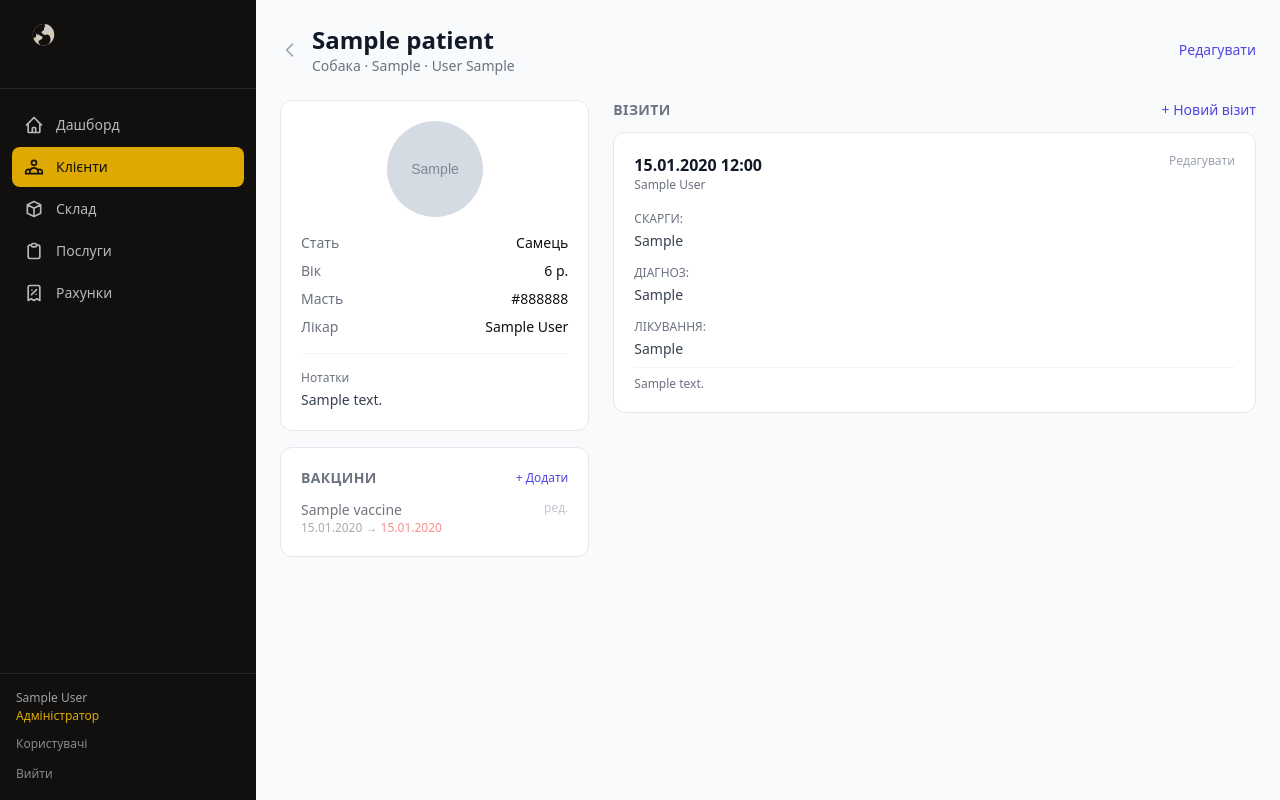
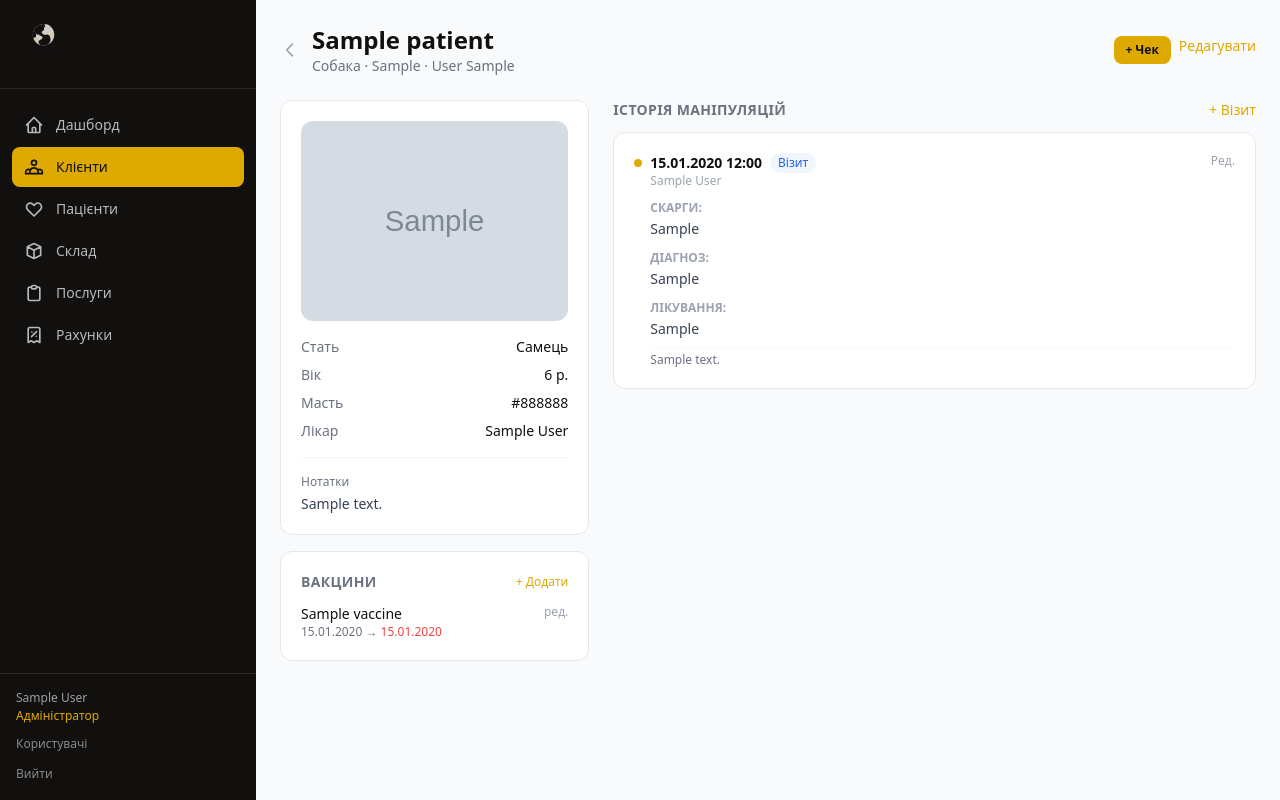
Before and after one commit to PiGYk/kizuna-crm, a Django app: page /clients/patients/1/ in a window 1280 px wide. Run offline with Django 4.2, Linux system fonts and the light colour scheme; a user stored in the database is signed in; tables that the repository leaves empty hold one stand-in row (values such as "Sample post"); grey boxes marked "Sample" are stand-in pictures; some libraries are stand-ins or nearby versions.

Commit message:
feat: clients UX overhaul — patients tab, photos, history
- New global /clients/patients/ page with photo thumbnails, owner, breed, doctor
- Sidebar: added "Пацієнти" nav item (heart icon)
- Client list: patient mini-avatars with photos instead of plain text badges
- Client detail: show last_name + first_name, clickable patient photo-badges in header
- Patient card: full manipulation history (visits + paid invoices with line items)
- Patient card: wider photo display, "+ Чек" quick action button
- Fixed all indigo → brand-gold/brand-dark color inconsistencies

Co-Authored-By: Claude Sonnet 4.6 <noreply@anthropic.com>

```diff
--- a/apps/clients/urls.py
+++ b/apps/clients/urls.py
@@ -5,6 +5,7 @@ app_name = 'clients'
 
 urlpatterns = [
     path('', views.ClientListView.as_view(), name='list'),
+    path('patients/', views.PatientListView.as_view(), name='patient_list'),
     path('create/', views.ClientCreateView.as_view(), name='create'),
     path('<int:pk>/', views.ClientDetailView.as_view(), name='detail'),
     path('<int:pk>/edit/', views.ClientUpdateView.as_view(), name='edit'),
--- a/apps/clients/views.py
+++ b/apps/clients/views.py
@@ -8,6 +8,30 @@ from django.contrib.auth.decorators import login_required
 
 from .forms import ClientForm, PatientForm, VisitForm, VaccineForm
 from .models import Client, Patient, Visit, Vaccine
+
+
+class PatientListView(LoginRequiredMixin, ListView):
+    model = Patient
+    template_name = 'clients/patient_list.html'
+    context_object_name = 'patients'
+    paginate_by = 40
+
+    def get_queryset(self):
+        qs = Patient.objects.select_related('client', 'assigned_doctor')
+        q = self.request.GET.get('q', '').strip()
+        if q:
+            qs = qs.filter(
+                Q(name__icontains=q) |
+                Q(client__first_name__icontains=q) |
+                Q(client__last_name__icontains=q) |
+                Q(breed__icontains=q)
+            )
+        return qs
+
+    def get_context_data(self, **kwargs):
+        ctx = super().get_context_data(**kwargs)
+        ctx['q'] = self.request.GET.get('q', '')
+        return ctx
 
 
 class ClientListView(LoginRequiredMixin, ListView):
@@ -103,6 +127,7 @@ class PatientDetailView(LoginRequiredMixin, DetailView):
         ctx = super().get_context_data(**kwargs)
         ctx['visits'] = self.object.visits.select_related('doctor').all()
         ctx['vaccines'] = self.object.vaccines.select_related('doctor').all()
+        ctx['invoices'] = self.object.invoices.select_related('doctor').filter(status='paid').all()
         ctx['visit_form'] = VisitForm(initial={'doctor': self.request.user})
         ctx['vaccine_form'] = VaccineForm(initial={'doctor': self.request.user})
         return ctx
--- a/templates/base.html
+++ b/templates/base.html
@@ -47,6 +47,11 @@
         <svg class="w-5 h-5 shrink-0" fill="none" stroke="currentColor" viewBox="0 0 24 24"><path stroke-linecap="round" stroke-linejoin="round" stroke-width="2" d="M17 20h5v-2a3 3 0 00-5.356-1.857M17 20H7m10 0v-2c0-.656-.126-1.283-.356-1.857M7 20H2v-2a3 3 0 015.356-1.857M7 20v-2c0-.656.126-1.283.356-1.857m0 0a5.002 5.002 0 019.288 0M15 7a3 3 0 11-6 0 3 3 0 016 0z"/></svg>
         Клієнти
       </a>
+      <a href="{% url 'clients:patient_list' %}" class="flex items-center gap-3 px-3 py-2.5 rounded-lg text-sm font-medium transition-colors
+        {% if request.resolver_match.url_name == 'patient_list' %}bg-brand-gold text-brand-dark{% else %}text-white/70 hover:bg-white/10 hover:text-white{% endif %}">
+        <svg class="w-5 h-5 shrink-0" fill="none" stroke="currentColor" viewBox="0 0 24 24"><path stroke-linecap="round" stroke-linejoin="round" stroke-width="2" d="M4.318 6.318a4.5 4.5 0 000 6.364L12 20.364l7.682-7.682a4.5 4.5 0 00-6.364-6.364L12 7.636l-1.318-1.318a4.5 4.5 0 00-6.364 0z"/></svg>
+        Пацієнти
+      </a>
       <a href="{% url 'inventory:list' %}" class="flex items-center gap-3 px-3 py-2.5 rounded-lg text-sm font-medium transition-colors
         {% if 'inventory' in request.resolver_match.app_name %}bg-brand-gold text-brand-dark{% else %}text-white/70 hover:bg-white/10 hover:text-white{% endif %}">
         <svg class="w-5 h-5 shrink-0" fill="none" stroke="currentColor" viewBox="0 0 24 24"><path stroke-linecap="round" stroke-linejoin="round" stroke-width="2" d="M20 7l-8-4-8 4m16 0l-8 4m8-4v10l-8 4m0-10L4 7m8 4v10M4 7v10l8 4"/></svg>
@@ -89,6 +94,7 @@
     <div id="mobile-menu" class="hidden md:hidden bg-brand-dark border-b border-white/10 px-4 py-2 space-y-0.5">
       <a href="{% url 'dashboard' %}" class="block px-3 py-2 rounded-lg text-sm text-white/70 hover:bg-white/10 hover:text-white">Дашборд</a>
       <a href="{% url 'clients:list' %}" class="block px-3 py-2 rounded-lg text-sm text-white/70 hover:bg-white/10 hover:text-white">Клієнти</a>
+      <a href="{% url 'clients:patient_list' %}" class="block px-3 py-2 rounded-lg text-sm text-white/70 hover:bg-white/10 hover:text-white">Пацієнти</a>
       <a href="{% url 'inventory:list' %}" class="block px-3 py-2 rounded-lg text-sm text-white/70 hover:bg-white/10 hover:text-white">Склад</a>
       <a href="{% url 'services:list' %}" class="block px-3 py-2 rounded-lg text-sm text-white/70 hover:bg-white/10 hover:text-white">Послуги</a>
       <a href="{% url 'billing:list' %}" class="block px-3 py-2 rounded-lg text-sm text-white/70 hover:bg-white/10 hover:text-white">Рахунки</a>
--- a/templates/clients/form.html
+++ b/templates/clients/form.html
@@ -43,7 +43,7 @@
       </div>
       <div class="flex gap-3 pt-2">
         <button type="submit"
-          class="bg-indigo-600 text-white px-6 py-2.5 rounded-lg text-sm font-medium hover:bg-indigo-700 transition-colors">
+          class="bg-brand-gold text-brand-dark px-6 py-2.5 rounded-lg text-sm font-semibold hover:brightness-95 transition-all">
           Зберегти
         </button>
         <a href="{% url 'clients:list' %}"
--- a/templates/clients/patient_detail.html
+++ b/templates/clients/patient_detail.html
@@ -8,26 +8,34 @@
     <svg class="w-5 h-5" fill="none" stroke="currentColor" viewBox="0 0 24 24"><path stroke-linecap="round" stroke-linejoin="round" stroke-width="2" d="M15 19l-7-7 7-7"/></svg>
   </a>
   <div class="flex-1">
-    <h1 class="text-2xl font-bold text-gray-900">{{ patient.name }}</h1>
+    <h1 class="text-2xl font-bold text-brand-dark">{{ patient.name }}</h1>
     <p class="text-sm text-gray-500">
       {{ patient.get_species_display }}{% if patient.breed %} · {{ patient.breed }}{% endif %}
-      · <a href="{% url 'clients:detail' patient.client.pk %}" class="hover:text-indigo-600">{{ patient.client.full_name }}</a>
+      · <a href="{% url 'clients:detail' patient.client.pk %}" class="hover:text-brand-gold">{{ patient.client.full_name }}</a>
     </p>
   </div>
+  <div class="flex gap-2">
+    <a href="{% url 'billing:create' %}?patient={{ patient.pk }}"
+       class="bg-brand-gold text-brand-dark px-3 py-1.5 rounded-lg text-xs font-semibold hover:brightness-95">
+      + Чек
+    </a>
     <a href="{% url 'clients:patient_edit' patient.pk %}"
-     class="text-sm text-indigo-600 hover:text-indigo-800 font-medium">Редагувати</a>
+       class="text-sm text-brand-gold hover:text-brand-dark font-medium">Редагувати</a>
+  </div>
 </div>
 
 <div class="grid grid-cols-1 md:grid-cols-3 gap-6">
 
-  <!-- Patient info -->
+  <!-- Ліва колонка: інфо + вакцини -->
   <div class="space-y-4">
+
+    <!-- Фото + дані -->
     <div class="bg-white rounded-xl border border-gray-200 p-5">
       {% if patient.photo %}
         <img src="{{ patient.photo.url }}" alt="{{ patient.name }}"
-             class="w-24 h-24 rounded-full object-cover mx-auto mb-4">
+             class="w-full max-h-52 rounded-xl object-cover mb-4">
       {% else %}
-        <div class="w-24 h-24 rounded-full bg-indigo-50 flex items-center justify-center mx-auto mb-4 text-4xl">
+        <div class="w-20 h-20 rounded-xl bg-brand-gold/10 flex items-center justify-center mx-auto mb-4 text-4xl">
           {% if patient.species == 'cat' %}🐱{% elif patient.species == 'dog' %}🐶{% elif patient.species == 'rabbit' %}🐰{% elif patient.species == 'bird' %}🐦{% else %}🐾{% endif %}
         </div>
       {% endif %}
@@ -45,15 +53,14 @@
       {% endif %}
     </div>
 
-    <!-- Vaccines -->
+    <!-- Вакцини -->
     <div class="bg-white rounded-xl border border-gray-200 p-5">
       <div class="flex items-center justify-between mb-3">
         <h2 class="text-sm font-semibold text-gray-500 uppercase tracking-wide">Вакцини</h2>
         <button onclick="document.getElementById('vaccine-form').classList.toggle('hidden')"
-                class="text-xs text-indigo-600 hover:text-indigo-800 font-medium">+ Додати</button>
+                class="text-xs text-brand-gold hover:text-brand-dark font-medium">+ Додати</button>
       </div>
 
-      <!-- Add vaccine form -->
       <div id="vaccine-form" class="hidden mb-4 pb-4 border-b border-gray-100">
         <form method="post" action="{% url 'clients:vaccine_create' patient.pk %}">
           {% csrf_token %}
@@ -82,26 +89,25 @@
             </div>
           </div>
           <button type="submit"
-            class="mt-3 w-full bg-indigo-600 text-white py-2 rounded-lg text-sm font-medium hover:bg-indigo-700">
+            class="mt-3 w-full bg-brand-gold text-brand-dark py-2 rounded-lg text-sm font-semibold hover:brightness-95">
             Зберегти
           </button>
         </form>
       </div>
 
-      <!-- Vaccines list -->
       {% if vaccines %}
         <div class="space-y-2">
           {% for v in vaccines %}
-          <div class="flex items-start justify-between text-sm {% if v.is_overdue %}opacity-60{% endif %}">
+          <div class="flex items-start justify-between text-sm">
             <div>
-              <div class="font-medium text-gray-900">{{ v.name }}</div>
+              <div class="font-medium text-brand-dark">{{ v.name }}</div>
               <div class="text-xs text-gray-500">{{ v.date|date:"d.m.Y" }}
                 {% if v.next_date %}
                   → <span class="{% if v.is_overdue %}text-red-500 font-medium{% endif %}">{{ v.next_date|date:"d.m.Y" }}</span>
                 {% endif %}
               </div>
             </div>
-            <a href="{% url 'clients:vaccine_edit' v.pk %}" class="text-xs text-gray-400 hover:text-indigo-600 shrink-0 ml-2">ред.</a>
+            <a href="{% url 'clients:vaccine_edit' v.pk %}" class="text-xs text-gray-400 hover:text-brand-gold shrink-0 ml-2">ред.</a>
           </div>
           {% endfor %}
         </div>
@@ -111,57 +117,100 @@
     </div>
   </div>
 
-  <!-- Visits -->
+  <!-- Права колонка: повна хронологія маніпуляцій -->
   <div class="md:col-span-2">
     <div class="flex items-center justify-between mb-3">
-      <h2 class="text-sm font-semibold text-gray-500 uppercase tracking-wide">Візити</h2>
+      <h2 class="text-sm font-semibold text-gray-500 uppercase tracking-wide">Історія маніпуляцій</h2>
       <a href="{% url 'clients:visit_create' patient.pk %}"
-         class="text-sm text-indigo-600 hover:text-indigo-800 font-medium">+ Новий візит</a>
+         class="text-sm text-brand-gold hover:text-brand-dark font-medium">+ Візит</a>
     </div>
 
-    {% if visits %}
+    {% if visits or invoices %}
     <div class="space-y-3">
+
+      {# Об'єднуємо та сортуємо в шаблоні за датою (через тег) #}
+      {# Спочатку рахунки — вгорі, бо include billing #}
+
       {% for visit in visits %}
       <div class="bg-white rounded-xl border border-gray-200 p-5">
-          <div class="flex items-start justify-between mb-3">
+        <div class="flex items-start justify-between mb-2">
           <div>
-              <div class="font-semibold text-gray-900">{{ visit.date|date:"d.m.Y H:i" }}</div>
+            <div class="flex items-center gap-2">
+              <span class="inline-block w-2 h-2 rounded-full bg-brand-gold"></span>
+              <span class="font-semibold text-brand-dark text-sm">{{ visit.date|date:"d.m.Y H:i" }}</span>
+              <span class="text-xs bg-blue-50 text-blue-600 px-2 py-0.5 rounded-full">Візит</span>
+            </div>
             {% if visit.doctor %}
-                <div class="text-xs text-gray-500">{{ visit.doctor.get_full_name|default:visit.doctor.username }}</div>
+              <div class="text-xs text-gray-400 ml-4">{{ visit.doctor.get_full_name|default:visit.doctor.username }}</div>
             {% endif %}
           </div>
           <a href="{% url 'clients:visit_edit' visit.pk %}"
-               class="text-xs text-gray-400 hover:text-indigo-600 font-medium">Редагувати</a>
+             class="text-xs text-gray-400 hover:text-brand-gold font-medium shrink-0">Ред.</a>
         </div>
+        <div class="ml-4 space-y-2 text-sm">
           {% if visit.complaint %}
-          <div class="mb-2">
-            <span class="text-xs font-medium text-gray-500 uppercase">Скарги:</span>
-            <p class="text-sm text-gray-700 mt-0.5">{{ visit.complaint }}</p>
+          <div>
+            <span class="text-xs font-semibold text-gray-400 uppercase">Скарги:</span>
+            <p class="text-gray-700 mt-0.5">{{ visit.complaint }}</p>
           </div>
           {% endif %}
           {% if visit.diagnosis %}
-          <div class="mb-2">
-            <span class="text-xs font-medium text-gray-500 uppercase">Діагноз:</span>
-            <p class="text-sm text-gray-700 mt-0.5">{{ visit.diagnosis }}</p>
+          <div>
+            <span class="text-xs font-semibold text-gray-400 uppercase">Діагноз:</span>
+            <p class="text-gray-700 mt-0.5">{{ visit.diagnosis }}</p>
           </div>
           {% endif %}
           {% if visit.treatment %}
-          <div class="mb-2">
-            <span class="text-xs font-medium text-gray-500 uppercase">Лікування:</span>
-            <p class="text-sm text-gray-700 mt-0.5">{{ visit.treatment }}</p>
+          <div>
+            <span class="text-xs font-semibold text-gray-400 uppercase">Лікування:</span>
+            <p class="text-gray-700 mt-0.5">{{ visit.treatment }}</p>
           </div>
           {% endif %}
           {% if visit.notes %}
-          <div class="mt-2 pt-2 border-t border-gray-100 text-xs text-gray-500">{{ visit.notes }}</div>
+          <div class="pt-1 border-t border-gray-50 text-xs text-gray-500">{{ visit.notes }}</div>
           {% endif %}
         </div>
+      </div>
       {% endfor %}
+
+      {% for inv in invoices %}
+      <div class="bg-white rounded-xl border border-gray-200 p-5">
+        <div class="flex items-start justify-between">
+          <div>
+            <div class="flex items-center gap-2">
+              <span class="inline-block w-2 h-2 rounded-full bg-green-400"></span>
+              <span class="font-semibold text-brand-dark text-sm">{{ inv.created_at|date:"d.m.Y H:i" }}</span>
+              <span class="text-xs bg-green-50 text-green-600 px-2 py-0.5 rounded-full">Рахунок #{{ inv.pk }}</span>
+            </div>
+            {% if inv.doctor %}
+              <div class="text-xs text-gray-400 ml-4">{{ inv.doctor.get_full_name|default:inv.doctor.username }}</div>
+            {% endif %}
+          </div>
+          <div class="flex items-center gap-2 shrink-0">
+            <span class="font-bold text-brand-gold">{{ inv.total }} ₴</span>
+            <a href="{% url 'billing:detail' inv.pk %}" class="text-xs text-gray-400 hover:text-brand-gold font-medium">Відкрити</a>
+          </div>
+        </div>
+        {% with lines=inv.lines.all %}
+        {% if lines %}
+        <div class="ml-4 mt-2">
+          <div class="flex flex-wrap gap-1">
+            {% for line in lines %}
+              <span class="text-xs bg-gray-100 text-gray-600 px-2 py-0.5 rounded-full">{{ line.name }}</span>
+            {% endfor %}
+          </div>
+        </div>
+        {% endif %}
+        {% endwith %}
+      </div>
+      {% endfor %}
+
     </div>
     {% else %}
     <div class="bg-white rounded-xl border border-dashed border-gray-300 p-8 text-center">
-        <p class="text-sm text-gray-500">Візитів ще немає</p>
+      <p class="text-sm text-gray-500">Маніпуляцій ще немає</p>
       <a href="{% url 'clients:visit_create' patient.pk %}"
-           class="mt-2 inline-block text-sm text-indigo-600 hover:text-indigo-800 font-medium">Додати перший візит</a>
+         class="mt-2 inline-block text-sm text-brand-gold hover:text-brand-dark font-medium">Додати перший візит</a>
     </div>
     {% endif %}
   </div>
--- a/templates/clients/patient_form.html
+++ b/templates/clients/patient_form.html
@@ -67,7 +67,7 @@
       </div>
       <div class="flex gap-3 pt-2">
         <button type="submit"
-          class="bg-indigo-600 text-white px-6 py-2.5 rounded-lg text-sm font-medium hover:bg-indigo-700 transition-colors">
+          class="bg-brand-gold text-brand-dark px-6 py-2.5 rounded-lg text-sm font-medium hover:brightness-95 transition-colors">
           Зберегти
         </button>
         <a href="{% url 'clients:detail' client.pk %}"
```
Also changed, not shown: templates/clients/detail.html (+26 -9 lines), templates/clients/list.html (+24 -15 lines), templates/clients/patient_list.html (added, +90 -0 lines). Lines whose indentation alone changed are shown as unchanged.
